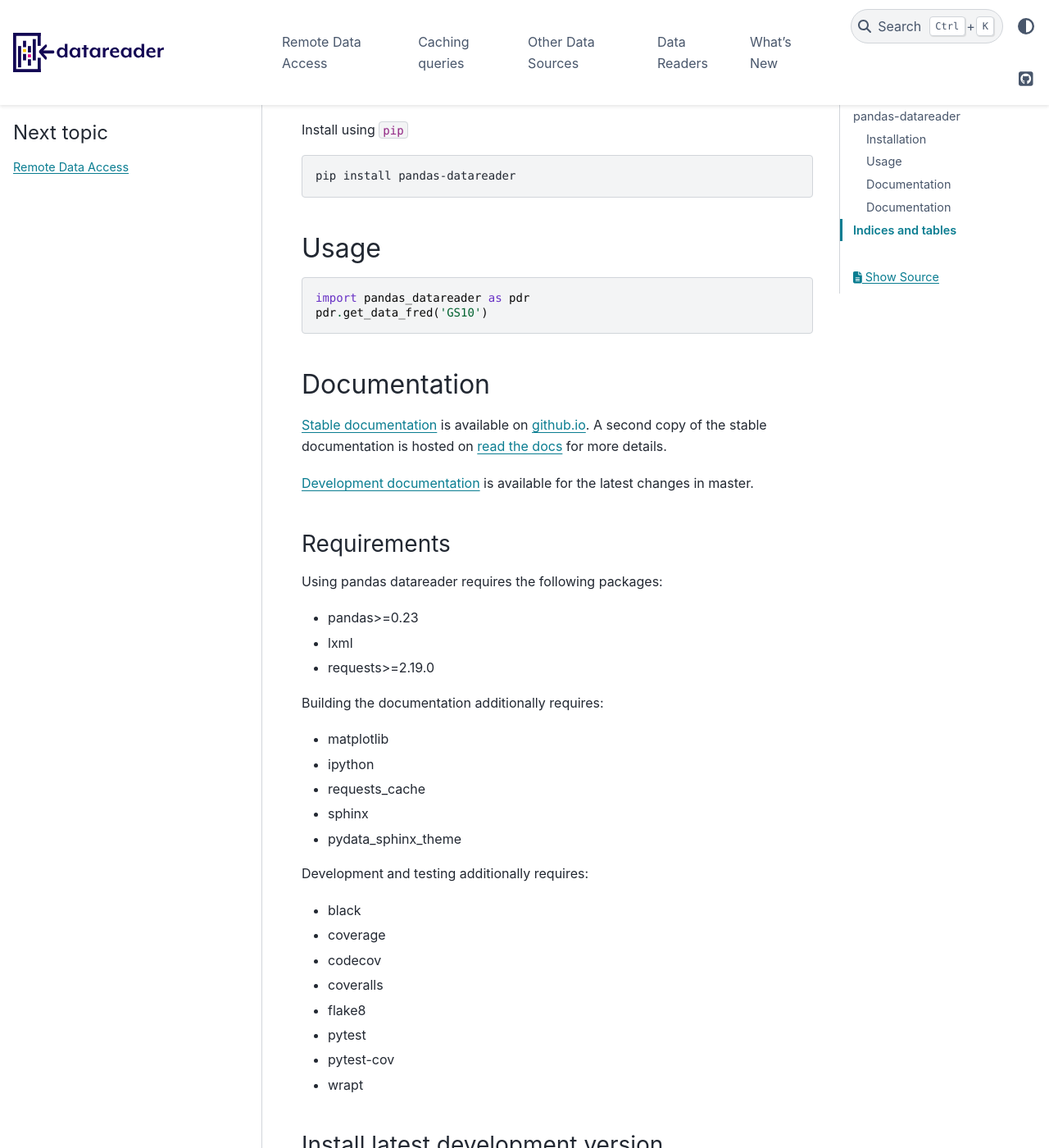
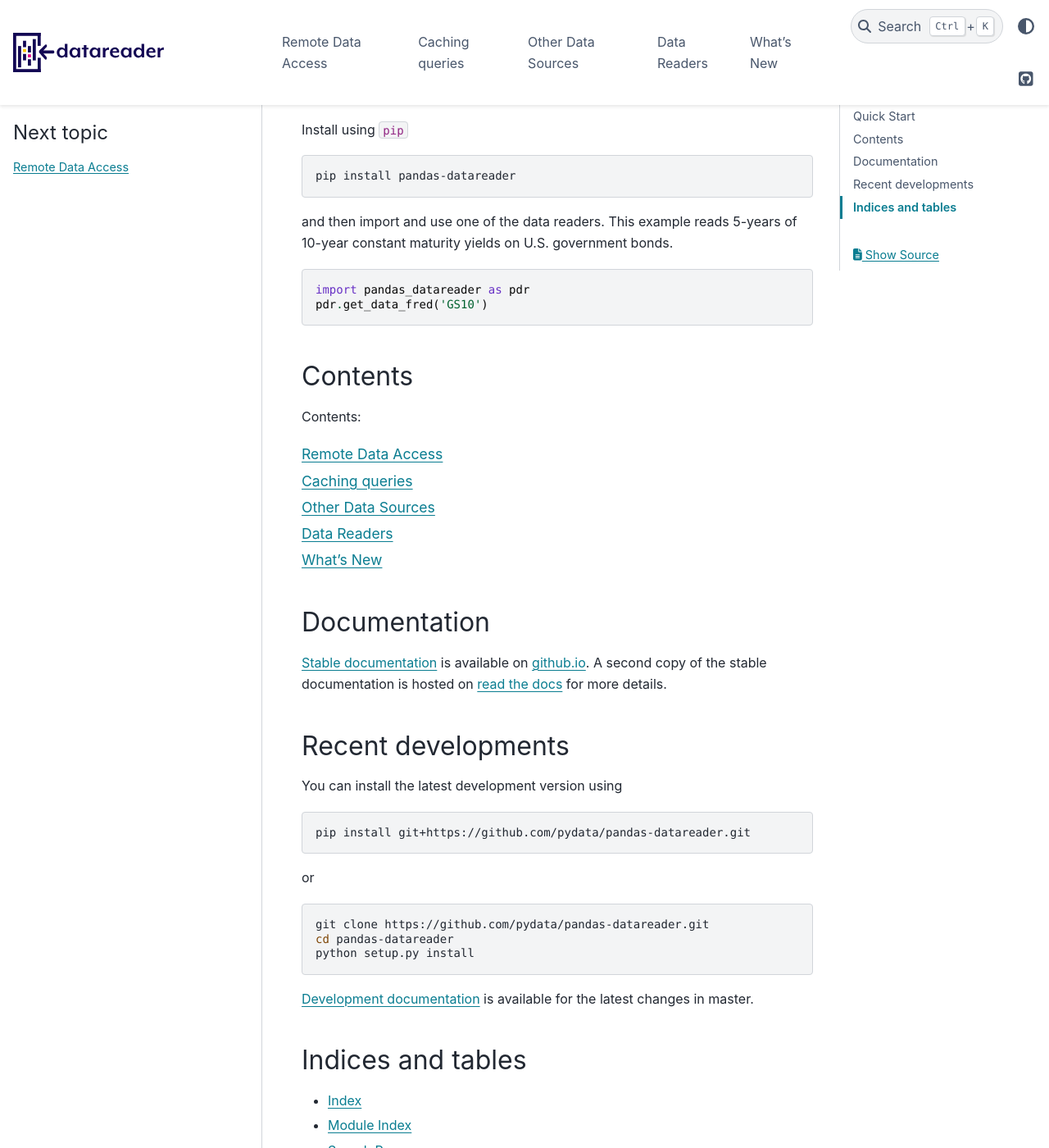
Before and after one commit to pydata/pandas-datareader, a Sphinx documentation site: the page built from docs/source/index.rst, in a window 1280 px wide and 1400 px high, scrolled down 255 px. Shown: the whole window at 82% size. Built offline with Sphinx 7.4.7 and the PyData theme 0.15.4, drawn with Linux system fonts in a browser that asks for light colours; some of the changed text lies outside the part shown; grey boxes are pictures that could not be loaded.

Commit message:
DOC: Update index
Stop using README and prefer a custom index

```diff
--- a/docs/source/conf.py
+++ b/docs/source/conf.py
@@ -12,6 +12,8 @@
 #
 # All configuration values have a default; values that are commented out
 # serve to show the default.
+import datetime as dt
+
 import pandas_datareader as pdr
 
 # Add any Sphinx extension module names here, as strings. They can be
@@ -57,8 +59,8 @@ source_suffix = ".rst"
 master_doc = "index"
 
 # General information about the project.
-project = u"pandas-datareader"
-copyright = u"2020, The PyData Development Team"
+project = "pandas-datareader"
+copyright = "2020, The PyData Development Team"
 author = "The PyData Development Team"
 
 # The version info for the project you're documenting, acts as replacement for
@@ -75,6 +77,11 @@ if "+" in pdr.__version__:
     version += commit
 # The full version, including alpha/beta/rc tags.
 release = pdr.__version__
+
+# Write version and build date
+with open("_version.txt", "w") as version_file:
+    doc_date = dt.datetime.now().strftime("%B %-d, %Y")
+    version_file.write(f"Version: **{version}** Date: **{doc_date}**\n")
 
 # The language for content autogenerated by Sphinx. Refer to documentation
 # for a list of supported languages.
--- a/docs/source/index.rst
+++ b/docs/source/index.rst
@@ -3,10 +3,35 @@
    You can adapt this file completely to your liking, but it should at least
    contain the root `toctree` directive.
 
-.. include:: ../../README.rst
 
-Documentation
--------------
+pandas-datareader
+=================
+
+.. include:: _version.txt
+
+Up to date remote data access for pandas, works for multiple versions of pandas.
+
+
+Quick Start
+-----------
+
+Install using ``pip``
+
+.. code-block:: shell
+
+   pip install pandas-datareader
+
+and then import and use one of the data readers. This example reads 5-years
+of 10-year constant maturity yields on U.S. government bonds.
+
+.. code-block:: python
+
+   import pandas_datareader as pdr
+   pdr.get_data_fred('GS10')
+
+
+Contents
+--------
 
 Contents:
 
@@ -19,10 +44,36 @@ Contents:
    readers/index
    whatsnew.rst
 
+Documentation
+-------------
 
+`Stable documentation <https://pydata.github.io/pandas-datareader/>`__
+is available on
+`github.io <https://pydata.github.io/pandas-datareader/>`__.
+A second copy of the stable documentation is hosted on
+`read the docs <https://pandas-datareader.readthedocs.io/>`_ for more details.
+
+Recent developments
+-------------------
+You can install the latest development version using
+
+.. code-block:: shell
+
+   pip install git+https://github.com/pydata/pandas-datareader.git
+
+or
+
+.. code-block:: shell
+
+   git clone https://github.com/pydata/pandas-datareader.git
+   cd pandas-datareader
+   python setup.py install
+
+`Development documentation <https://pydata.github.io/pandas-datareader/devel/>`__
+is available for the latest changes in master.
 
 Indices and tables
-==================
+------------------
 
 * :ref:`genindex`
 * :ref:`modindex`
```
